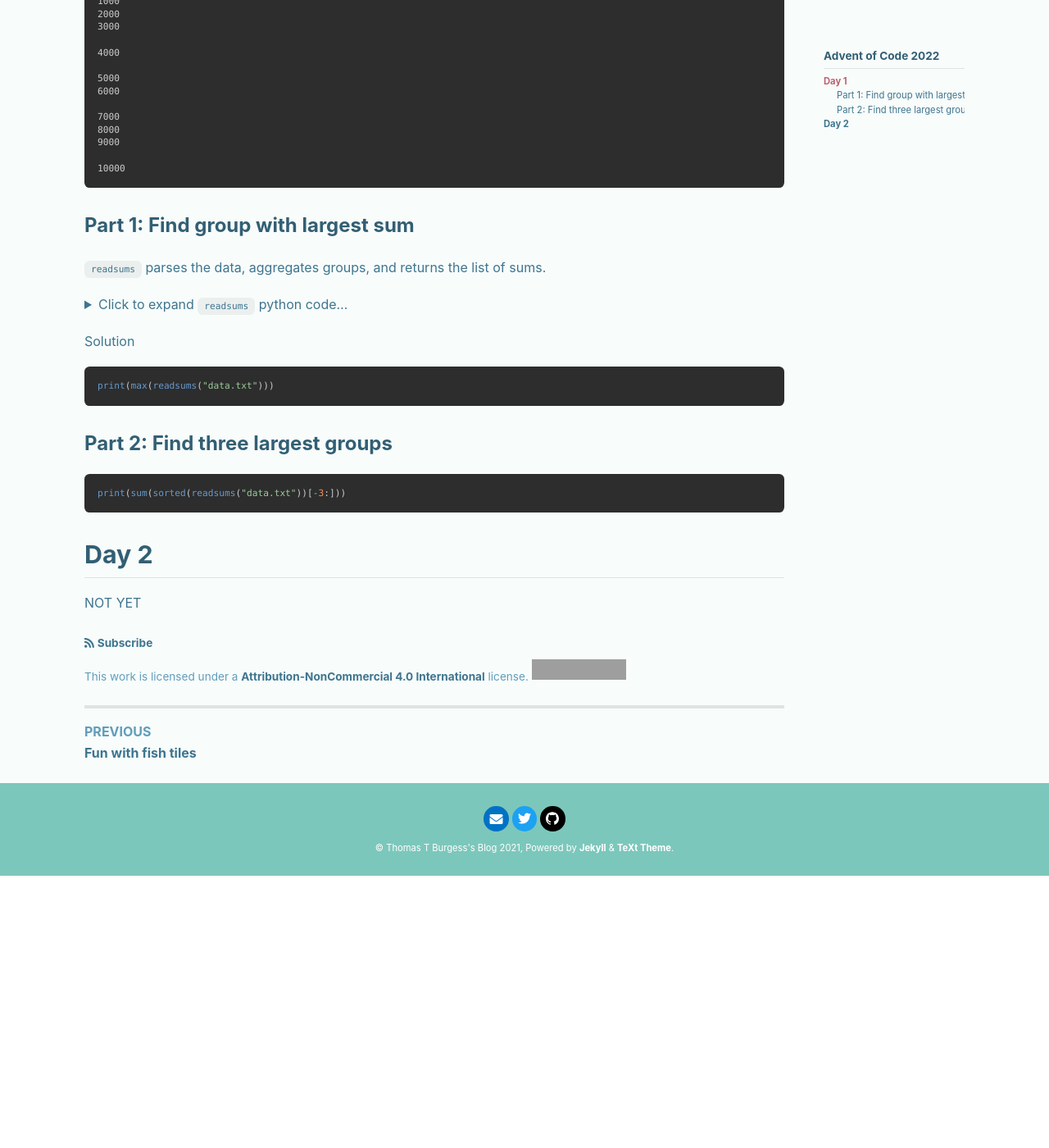
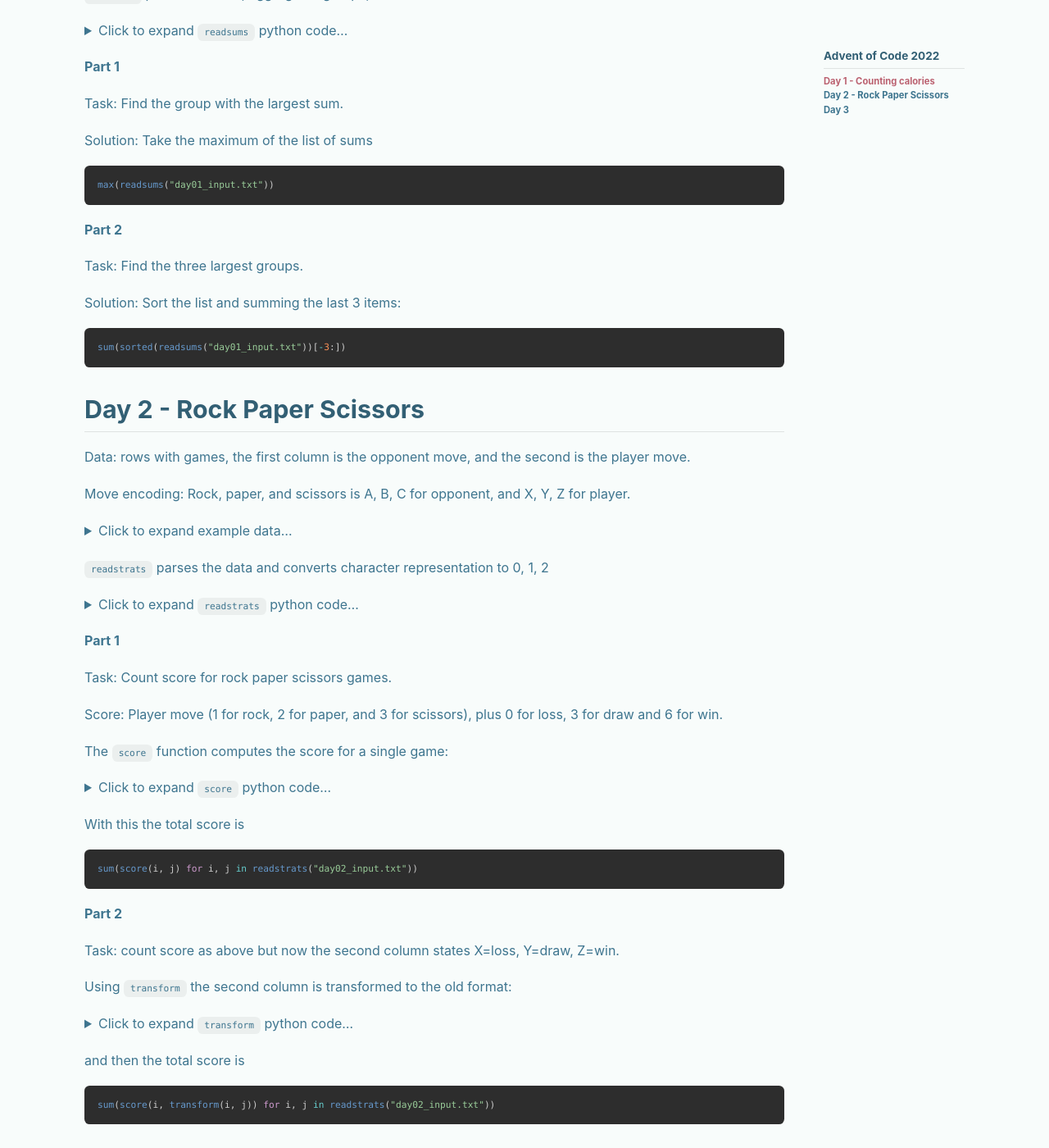
Before and after one commit to thomasburgess/thomasburgess.github.io, a Jekyll site: the page built from _posts/2022-12-01-aoc22.md, in a window 1280 px wide and 1400 px high, scrolled down 626 px. Shown: the whole window at 82% size. Built offline with Jekyll 4.4.1, drawn with Linux system fonts in a browser that asks for light colours; nearby versions of some CDN libraries; comment, search, counter and statistics services are not loaded; before the commit the page ends 1694 px from its top, so only the background shows below that; some of the changed text lies outside the part shown; grey boxes are pictures that could not be loaded.

Commit message:
AOC22: Day 2

````diff
--- a/_posts/2022-12-01-aoc22.md
+++ b/_posts/2022-12-01-aoc22.md
@@ -13,13 +14,13 @@ description: Advent of code
 
 # Advent of Code 2022
 
-I will do this years [Advent of Code 2022](https://adventofcode.com/2022) in python. I've done this a few times before, let's see how many days I manage this round :D
+I will do this years [Advent of Code 2022](https://adventofcode.com/2022) in python. I've done this a few times before, let's see how many days I manage this round :D This blog contains spoilers, and all code I used, use it responsibly.
 
-## Day 1
+## Day 1 - Counting calories
 
 Lines in a group have a single integer, blank lines separate groups.
 
-Example data:
+{% details Click to expand `example data` python code... %}
 ```
 1000
 2000
@@ -36,18 +37,16 @@ Example data:
 
 10000
 ```
+{% enddetails %}
 
-### Part 1: Find group with largest sum
 
 `readsums` parses the data, aggregates groups, and returns the list of sums.
 
 {% details Click to expand `readsums` python code... %}
-
 ```python
 def readsums(path):
-    """Return list of sums between empty lines."""
     result = [0]  # Start with single empty sum
-    with Path(path).open("r") as f:
+    with open(path, "r") as f:
         for line in f.readlines():
             if not line.strip():
                 result.append(0)  # Add new empty sum
@@ -55,22 +54,98 @@ def readsums(path):
             result[-1] = result[-1] + int(line)
     return result
 ```
+{% enddetails %}
+
+**Part 1**
+
+Task: Find the group with the largest sum.
+
+Solution: Take the maximum of the list of sums
+
+```python
+max(readsums("day01_input.txt"))
+```
+
+**Part 2**
+
+Task: Find the three largest groups.
+
+Solution: Sort the list and summing the last 3 items:
+
+```python
+sum(sorted(readsums("day01_input.txt"))[-3:])
+```
+
+## Day 2 - Rock Paper Scissors
+
+
+Data: rows with games, the first column is the opponent move, and the second is the player move.
+
+Move encoding: Rock, paper, and scissors is A, B, C for opponent, and X, Y, Z for player.
+
+{% details Click to expand example data... %}
+```
+A Y
+B X
+C Z
+```
+{% enddetails %}
+
+`readstrats` parses the data and converts character representation to 0, 1, 2
+
+{% details Click to expand `readstrats` python code... %}
+```python
+def readstrats(path: str) -> list[int]:
+    with open(path, "r") as f:
+        return [
+            (ord(i) - ord("A"), ord(j) - ord("X"))
+            for i, j in (x.split() for x in f.readlines())
+        ]
+```
+{% enddetails %}
+
+**Part 1**
+
+Task: Count score for rock paper scissors games.
+
+Score: Player move (1 for rock, 2 for paper, and 3 for scissors), plus 0 for loss, 3 for draw and 6 for win.
+
+The `score` function computes the score for a single game:
+
+{% details Click to expand `score` python code... %}
+```python
+def score(i, j):
+    return j + 1 + [[3, 0, 6], [6, 3, 0], [0, 6, 3]][j][i]
+```
+{% enddetails %}
+
+With this the total score is
+
+```python
+sum(score(i, j) for i, j in readstrats("day02_input.txt"))
+```
+
+**Part 2**
+
+Task: count score as above but now the second column states X=loss, Y=draw, Z=win.
+
+Using `transform` the second column is transformed to the old format:
+
+{% details Click to expand `transform` python code... %}
+
+```python
+def transform(i, j):
+    return [[2, 0, 1], [0, 1, 2], [1, 2, 0]][j][i]
+```
 
 {% enddetails %}
 
-Solution
+and then the total score is
+
 ```python
-print(max(readsums("data.txt")))
+sum(score(i, transform(i, j)) for i, j in readstrats("day02_input.txt"))
 ```
 
-### Part 2: Find three largest groups
+## Day 3
 
-```python
-print(sum(sorted(readsums("data.txt"))[-3:]))
-```
-
-
-
-## Day 2
-
-NOT YET
+**NOT YET**
````
Also changed, not shown: other parts of _posts/2022-12-01-aoc22.md (+1 -0 lines).
